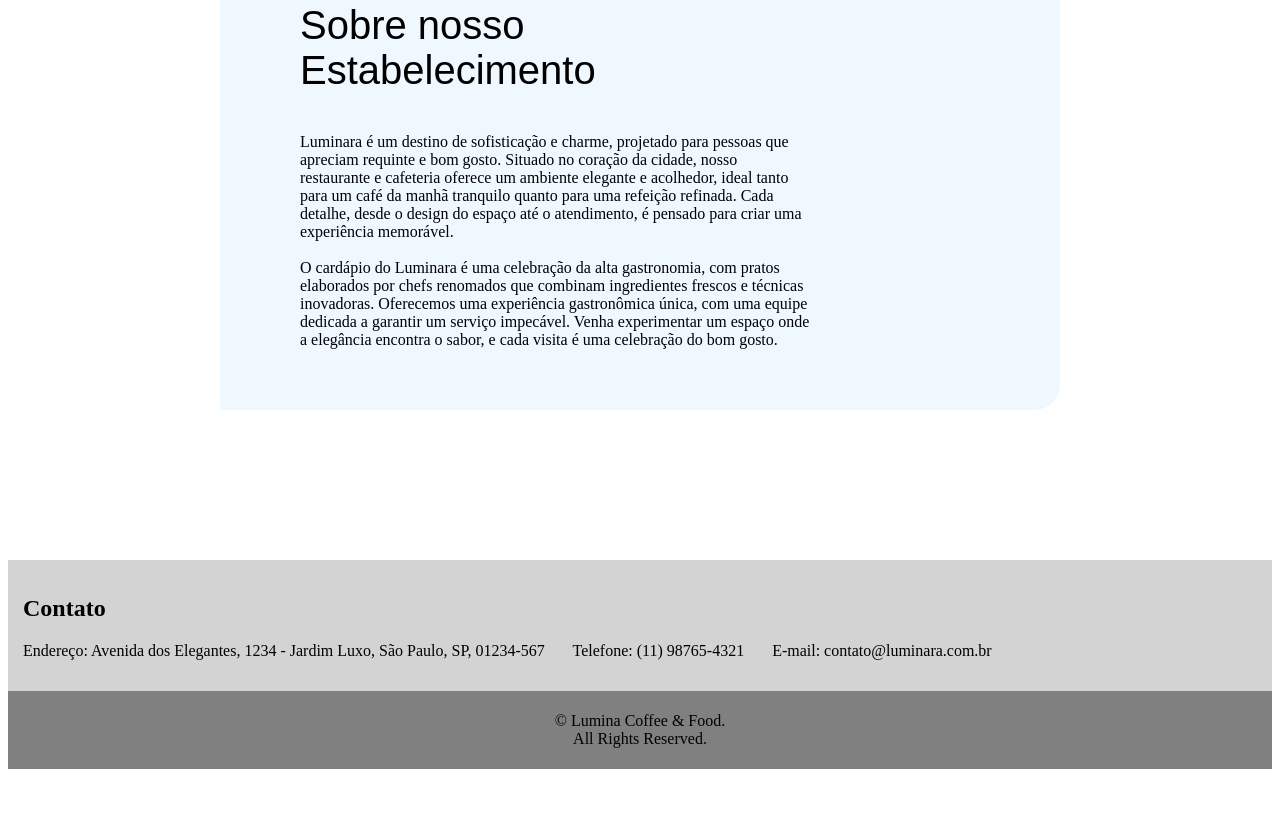
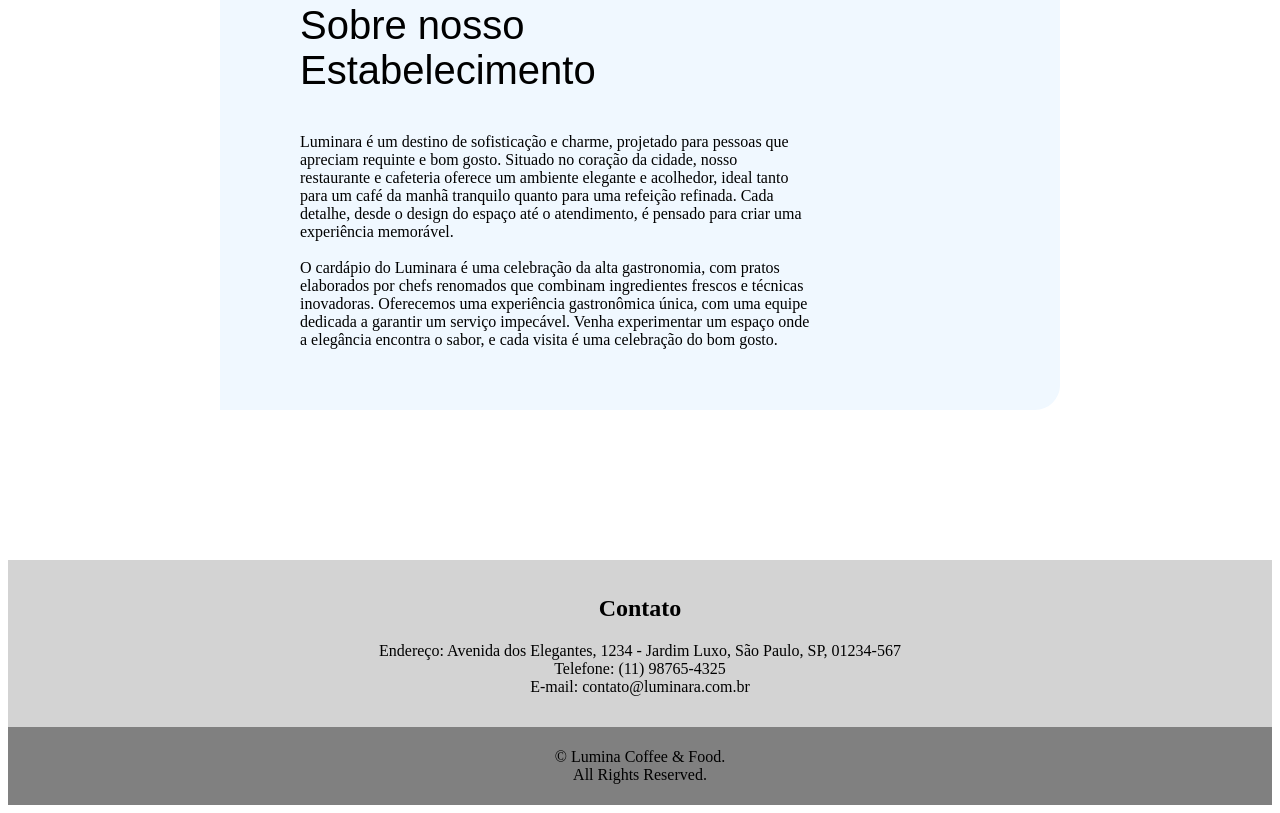
Before and after one commit to Cichorium-Endivia/lumin, a plain HTML site: page index.html in a window 1280 px wide. Shown: the part 1642-2455 px from the top of the page. Before the commit the page ends 2419 px from the top, so only its background shows below. Drawn offline with Linux system fonts and the light colour scheme.

Commit message:
Add files via upload

```diff
--- a/index.html
+++ b/index.html
@@ -60,11 +60,9 @@
     <section id="Contato">
         <h2>Contato</h2>
         <div id="contatos">
-            <p></p>
-                Endereço: Avenida dos Elegantes, 1234 - Jardim Luxo, São Paulo, SP, 01234-567
-                &nbsp;   &nbsp;   &nbsp;
-                Telefone: (11) 98765-4321
-                &nbsp;   &nbsp;   &nbsp;
+            <p>
+                Endereço: Avenida dos Elegantes, 1234 - Jardim Luxo, São Paulo, SP, 01234-567<br>
+                Telefone: (11) 98765-4325<br>
                 E-mail: contato@luminara.com.br</p>
         </div>
     </section>
--- a/style/styles.css
+++ b/style/styles.css
@@ -156,3 +156,8 @@ nav a{
     background-color: lightgray;
     padding: 15px 15px 15px 15px;
 }
+
+#contatos,
+#Contato h2{
+     text-align: center;
+}
```
